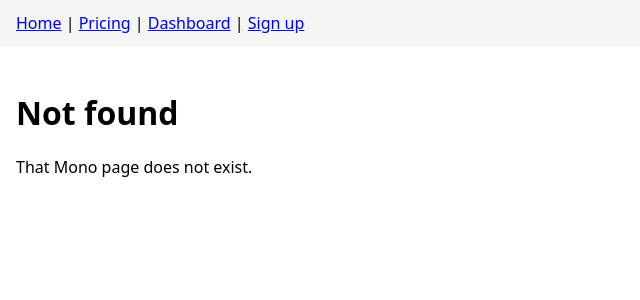
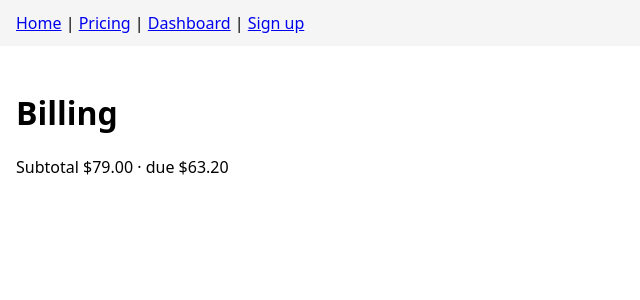
Before and after one commit to ArchAstroEvals/enterprise-mono, a Next.js app in the folder apps/web/: page /billing in a window 1280 px wide. Before the commit this address had no page. Shown: the top 300 px of the page, without its empty margins (0-640 px from the left). Built offline with nearby package versions, Linux system fonts and the light colour scheme.

Commit message:
Billing page

```diff
--- /dev/null
+++ b/apps/web/app/billing/page.jsx
@@ -0,0 +1,18 @@
+import { invoiceTotal, applyCoupon, formatCents } from "@mono/billing";
+
+const LINES = [{ qty: 25, unitCents: 316 }];
+
+export const metadata = { title: "Billing — Mono Web" };
+
+export default function Billing() {
+  const subtotal = invoiceTotal(LINES);
+  const total = applyCoupon(subtotal, { kind: "percent", value: 20 });
+  return (
+    <div>
+      <h1>Billing</h1>
+      <p>
+        Subtotal {formatCents(subtotal)} · due {formatCents(total)}
+      </p>
+    </div>
+  );
+}
```
